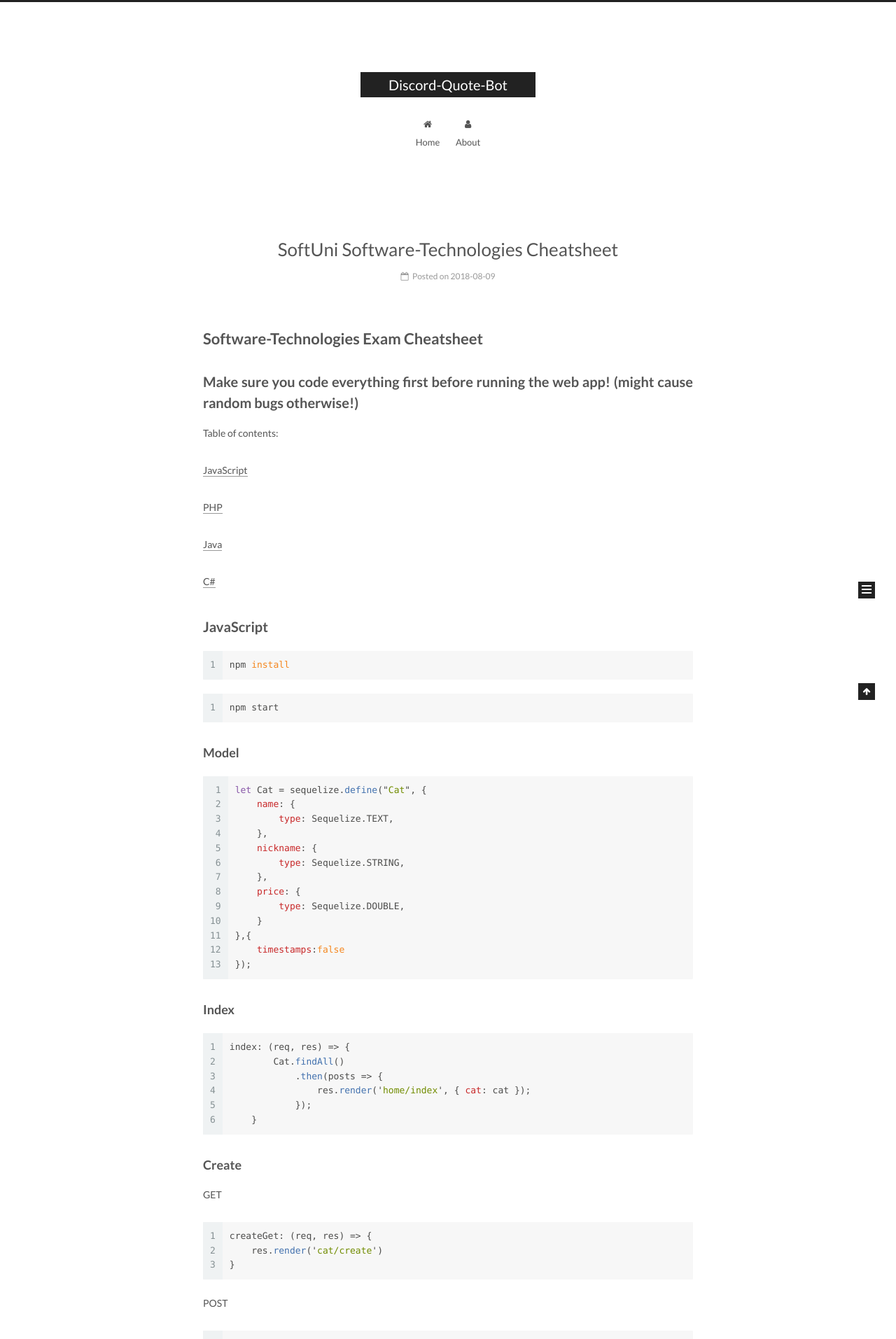
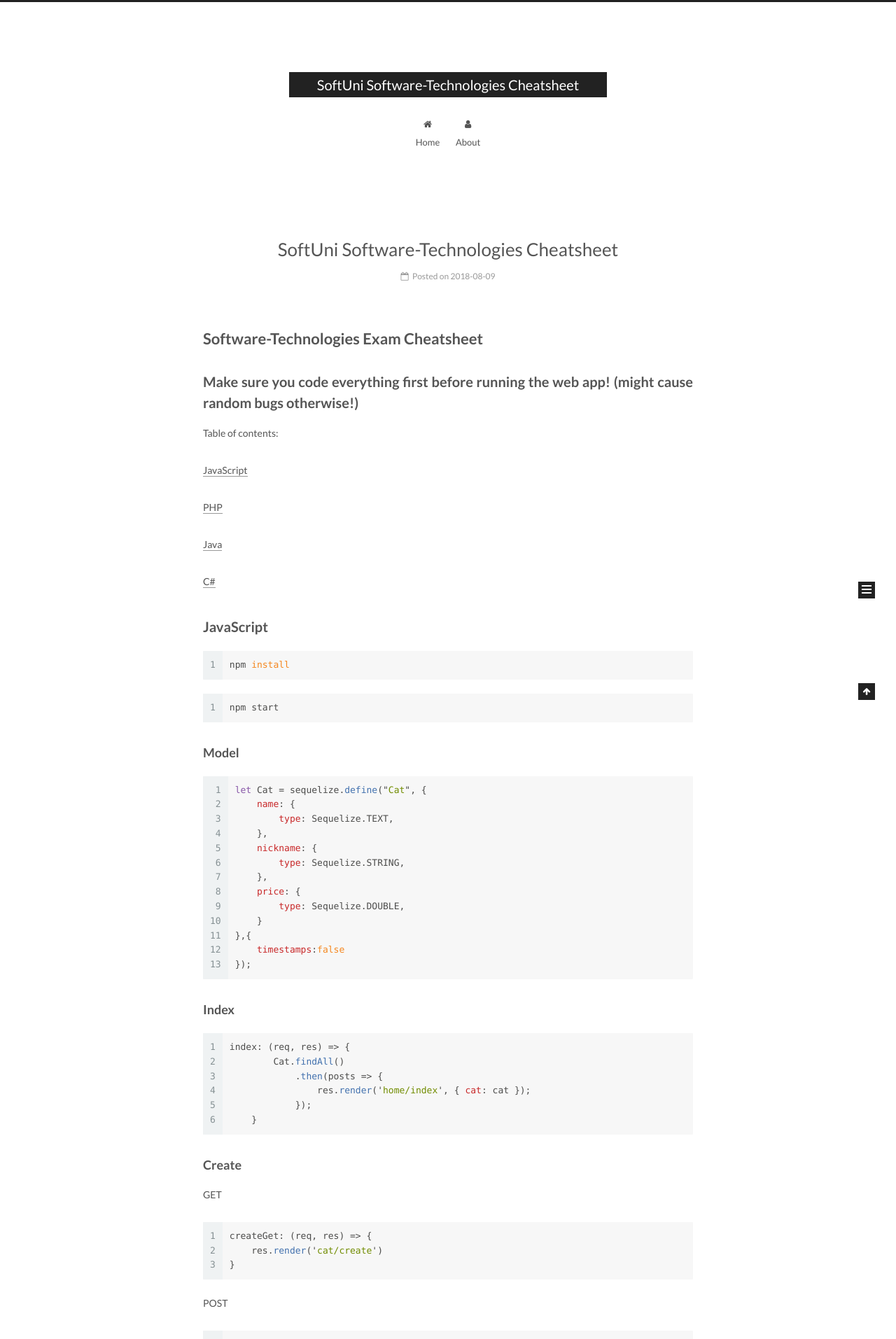
Before and after one commit to fr3fou/cheatsheet, a Jekyll site: the page built from index.html, in a window 1280 px wide. Shown: the top 1913 px of the page at 70% size. Built offline with Jekyll 4.4.1, drawn with Linux system fonts in a browser that asks for light colours; the list of posts is cut into pages by our own code.

Commit message:
Update title

```diff
--- a/_config.yml
+++ b/_config.yml
@@ -4,7 +4,7 @@
 # ---------------------------------------------------------------
 
 # Site
-title: Discord-Quote-Bot
+title: SoftUni Software-Technologies Cheatsheet
 subtitle:
 description:
 author: Simo Aleksandrov
```
